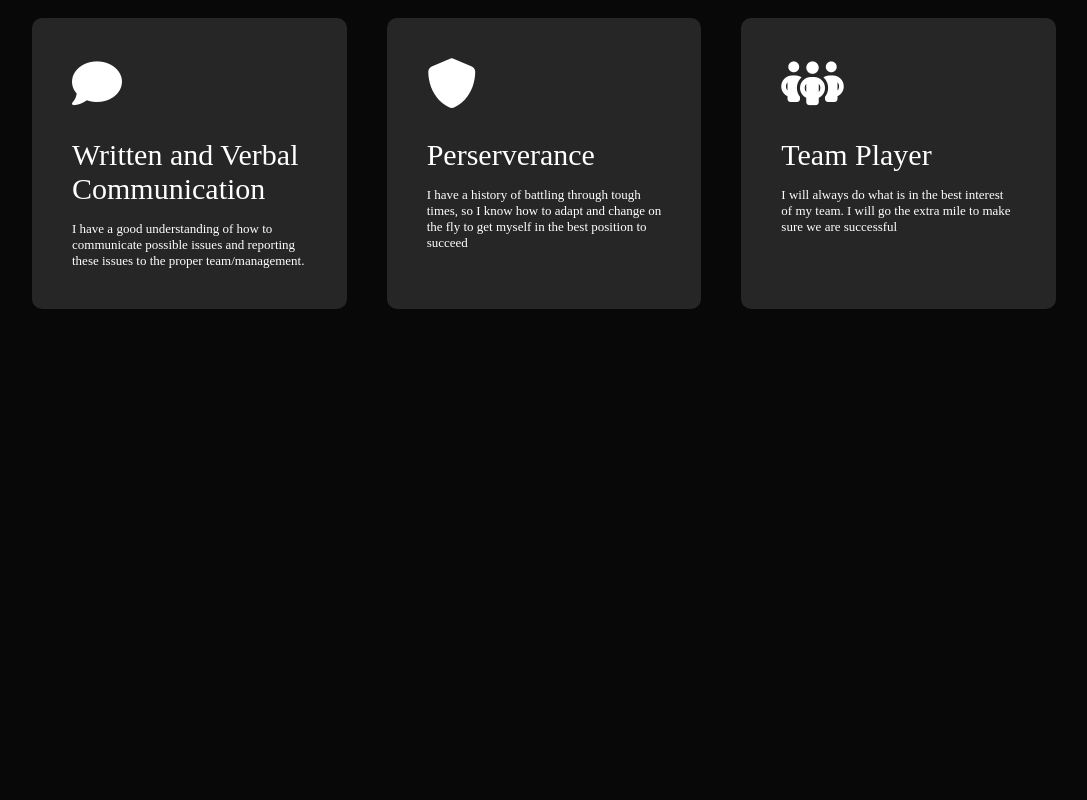
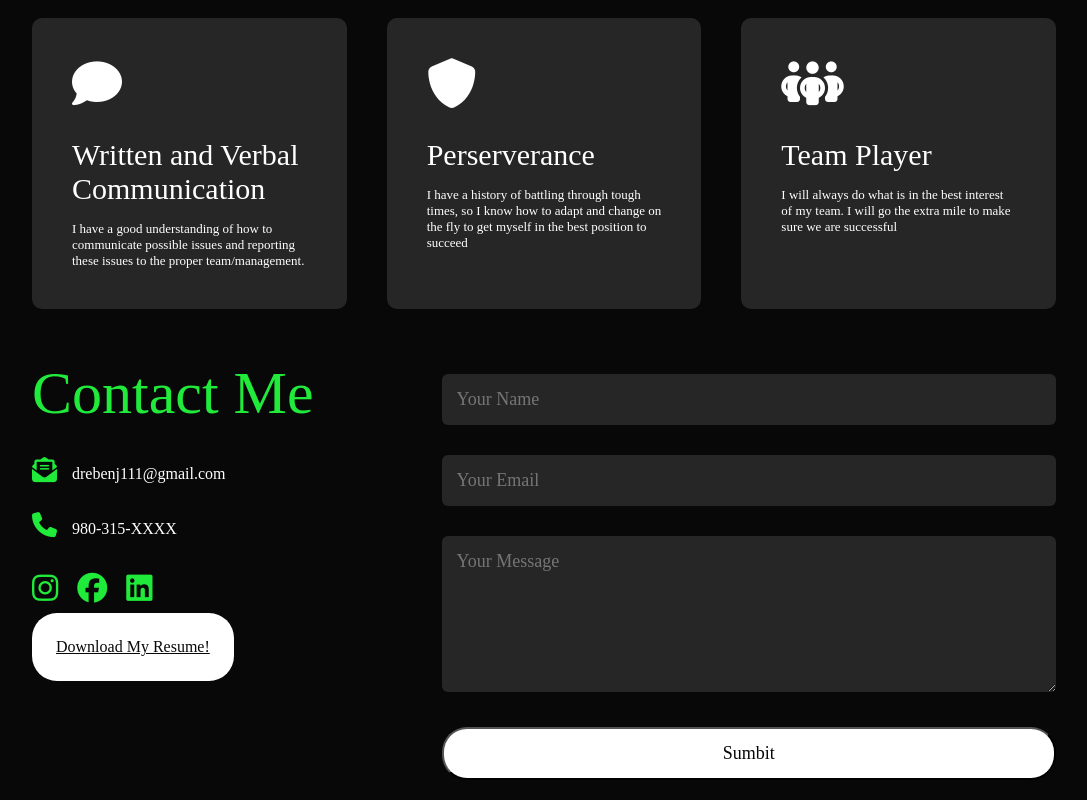
Before and after one commit to DreBenj123/Portfolio, a plain HTML site: page index.html in a window 1280 px wide. Shown: the part 1488-2288 px from the top of the page, without its empty margins (96-1183 px from the left). Before the commit the page ends 1837 px from the top, so only its background shows below. Drawn offline with Linux system fonts and the light colour scheme.

Commit message:
More CSS

```diff
--- a/index.html
+++ b/index.html
@@ -112,3 +112,30 @@
     </script>
 </body>
 </html>
+
+<!---------Contact-->
+<div id="contact">
+    <div class="container">
+        <div class="row">
+                            <div class="contact-left">
+                            <h1 class="sub-title">Contact Me</h1>
+                            <p><i class="fa-solid fa-envelope-open-text"></i>drebenj111@gmail.com</p>
+                            <p> <i class="fa-solid fa-phone"></i>980-315-XXXX</p>
+                            <div class="social-icons">
+                                <a href="https://www.instagram.com/keandreb21/"><i class="fa-brands fa-instagram"></i></a>
+                                <a href="https://www.facebook.com/keandre.benjamin"><i class="fa-brands fa-facebook"></i></a>
+                                <a href=" https://www.linkedin.com/in/keandre-benjamin/"><i class="fa-brands fa-linkedin"></i></a>
+                            </div>
+                            <a href="" class = "btn btn2"> Download My Resume!</a>
+                        </div>
+                            <div class="contact-right">
+                        <form>
+                            <input type="text" name="Name" placeholder="Your Name" required>
+                            <input type="email" name="Email" placeholder="Your Email" required>
+                            <textarea name="Message" rows="6" placeholder="Your Message"></textarea>
+                            <button type="submit" class="btn btn2" >Sumbit</button>
+                        </form>
+                        </div>
+                    </div>
+                </div>
+            </div>
--- a/style.css
+++ b/style.css
@@ -189,4 +189,95 @@ body{
 
     .services-list div:hover{
       background: #20eb3b;
+      color: #080808;
     }
+
+    /*----------------contact------------------------*/
+
+    .contact-left{
+      flex-basis: 35%;
+    }
+
+   .contact-right{
+      flex-basis: 60%;
+
+    }
+
+     .contact-left p{
+          margin-top: 30px;
+      }
+
+    .contact-right form{
+      display: flex;
+      flex-direction: column;
+    }
+
+        .contact-left p i{
+          color:#20eb3b;
+          margin-right: 15px;
+          font-size: 25px;
+        }
+
+        .social-icons{
+          margin-top: 35px;
+        }
+
+        .social-icons a{
+          text-decoration: none;
+          font-size: 30px;
+          margin-right: 15px;
+          color:#20eb3b;
+          display: inline-block;
+          transition: transform 0.5 s;
+
+        }
+
+        .social-icons a:hover{
+          color:#fff;
+          transition: .5s;
+          transform: translateY(-5px)
+        }
+.btn{
+  display: inline-block;
+  background: white;
+  padding: 25px 24px;
+  border-radius: 25px;
+  color: #080808;
+  transition: .7s;
+  margin: 10px 0;
+ }
+
+ .btn.btn2:hover{
+background-color: #20eb3b;
+color: black;
+ }
+.contact-right form{
+  width:100%;
+}
+
+form input, form textarea{
+  width:100%;
+  border:0;
+  outline: none;
+  background: #262626;
+  padding:15px;
+  margin: 15px 0;
+  color:#20eb3b;
+  font-size: 18px;
+  border-radius: 6px;
+}
+
+form .btn2{
+  padding: 14px 60px;
+  font-size:18px;
+  margin-top: 20px;
+  cursor:pointer;
+}
+
+@media screen and (max-width: 768px) {
+  .contact-left,
+  .contact-right {
+    flex-basis: 100%;
+    margin-left: 0;
+  }
+}
```
Also changed, not shown: 1 other file.
